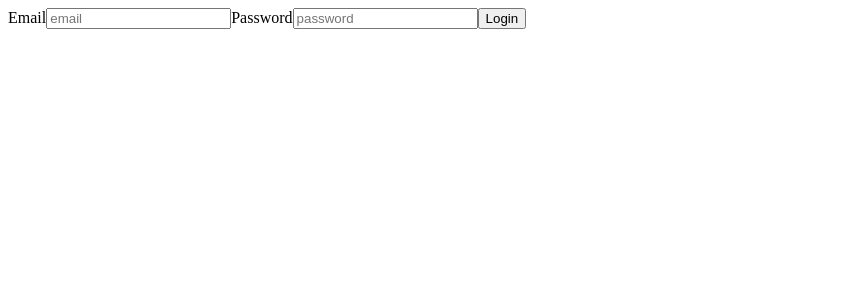
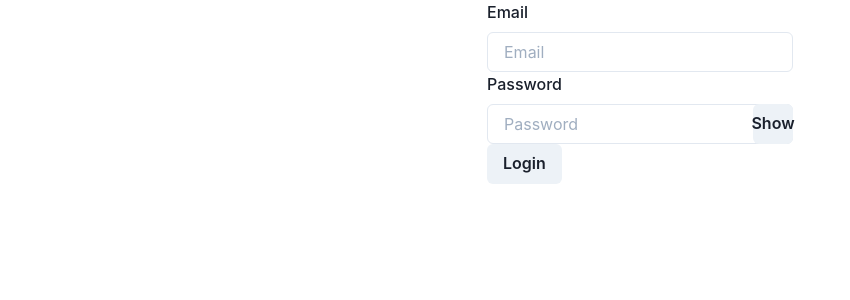
Before and after one commit to lblanch/trail-camera, a React (Create React App) app in the folder front/: page /login in a window 1280 px wide. Shown: the top 300 px of the page, without its empty margins (0-850 px from the left). Built offline with nearby package versions, Linux system fonts and the light colour scheme.

Commit message:
[front] Added Chakra-UI and refactored the login component to use it.

```diff
--- a/front/package.json
+++ b/front/package.json
@@ -3,10 +3,14 @@
   "version": "0.1.0",
   "private": true,
   "dependencies": {
+    "@chakra-ui/react": "^1.6.6",
+    "@emotion/react": "^11.4.1",
+    "@emotion/styled": "^11.3.0",
     "@testing-library/jest-dom": "^5.14.1",
     "@testing-library/react": "^12.0.0",
     "@testing-library/user-event": "^13.2.1",
     "axios": "^0.21.1",
+    "framer-motion": "^4.1.17",
     "react": "^17.0.2",
     "react-dom": "^17.0.2",
     "react-router-dom": "^5.2.0",
--- a/front/src/App.js
+++ b/front/src/App.js
@@ -16,7 +16,10 @@ const App = () => {
       setUser(loggedUser)
       setMessage('')
     } catch (error) {
-      setMessage(error.response.data.error)
+      if (error.response.data.error)
+        setMessage(error.response.data.error)
+      else
+        setMessage(error.response.data)
     }
   }
 
--- a/front/src/components/LoginForm.js
+++ b/front/src/components/LoginForm.js
@@ -1,7 +1,16 @@
-import React from 'react'
+import React, { useState } from 'react'
+import { VStack, Input, InputGroup, InputRightElement, Button, FormLabel, FormControl } from '@chakra-ui/react'
 
 const LoginForm = ({ loginUser }) => {
+  const [show, setShow] = useState(false)
+  const [loading, setLoading] = useState(false)
+
+  const handleShowPassword = () => {
+    setShow(!show)
+  }
+
   const submitLoginForm = async (event) => {
+    setLoading(true)
     event.preventDefault()
 
     //event.target.email.value would not work when testing
@@ -15,18 +24,33 @@ const LoginForm = ({ loginUser }) => {
     password.value = ''
 
     await loginUser(credentials)
+    setLoading(false)
   }
 
   return (
-    <form name="login-form" onSubmit={submitLoginForm}>
-      <label htmlFor="email">Email</label>
-      <input id="email" name="email" type="text" placeholder="email" />
-      <label htmlFor="password">Password</label>
-      <input id="password" name="password" type="password" placeholder="password" />
-      <button name="login-button">
-        Login
-      </button>
-    </form>
+    <VStack>
+      <form name="login-form" onSubmit={submitLoginForm}>
+        <FormControl id="email">
+          <FormLabel>Email</FormLabel>
+          <Input variant="outline" name="email" type="text" placeholder="Email" />
+        </FormControl>
+        <FormControl id="password">
+          <FormLabel>Password</FormLabel>
+          <InputGroup>
+            <Input variant="outline" name="password" type={show ? 'text' : 'password'} placeholder="Password" />
+            <InputRightElement>
+              <Button onClick={handleShowPassword}>
+                {show ? 'Hide' : 'Show'}
+              </Button>
+            </InputRightElement>
+          </InputGroup>
+        </FormControl>
+        {loading ?
+          <Button isLoading  loadingText="Logging in" variant="solid" name="login-button">Login</Button>
+          : <Button variant="solid" name="login-button" type="submit">Login</Button>
+        }
+      </form>
+    </VStack>
   )
 }
 
--- a/front/src/index.js
+++ b/front/src/index.js
@@ -1,10 +1,14 @@
 import React from 'react'
 import ReactDOM from 'react-dom'
+import { ChakraProvider } from '@chakra-ui/react'
+
 import App from './App'
 
 ReactDOM.render(
-  <React.StrictMode>
-    <App />
-  </React.StrictMode>,
+  <ChakraProvider>
+    <React.StrictMode>
+      <App />
+    </React.StrictMode>
+  </ChakraProvider>,
   document.getElementById('root')
 )
```
Also changed, not shown: 1 other file (tests, documents, lock files or other folders).
